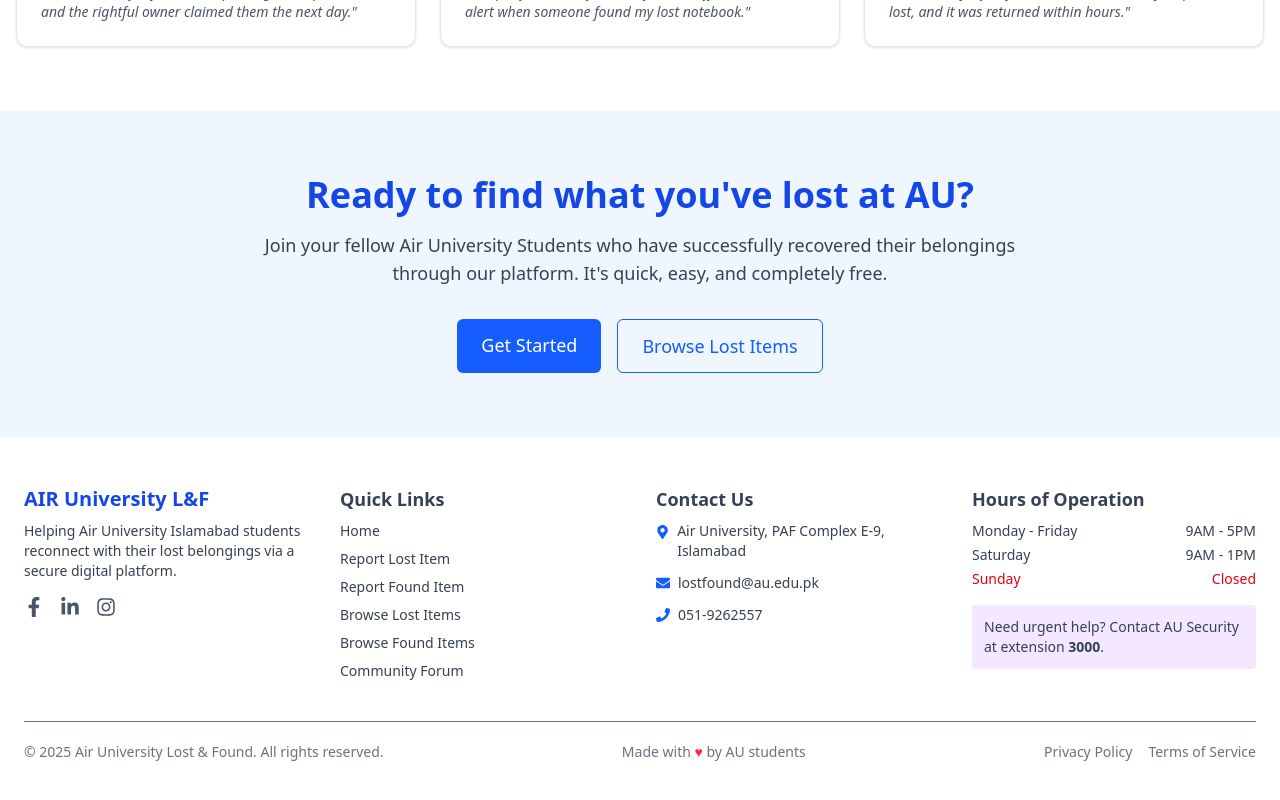
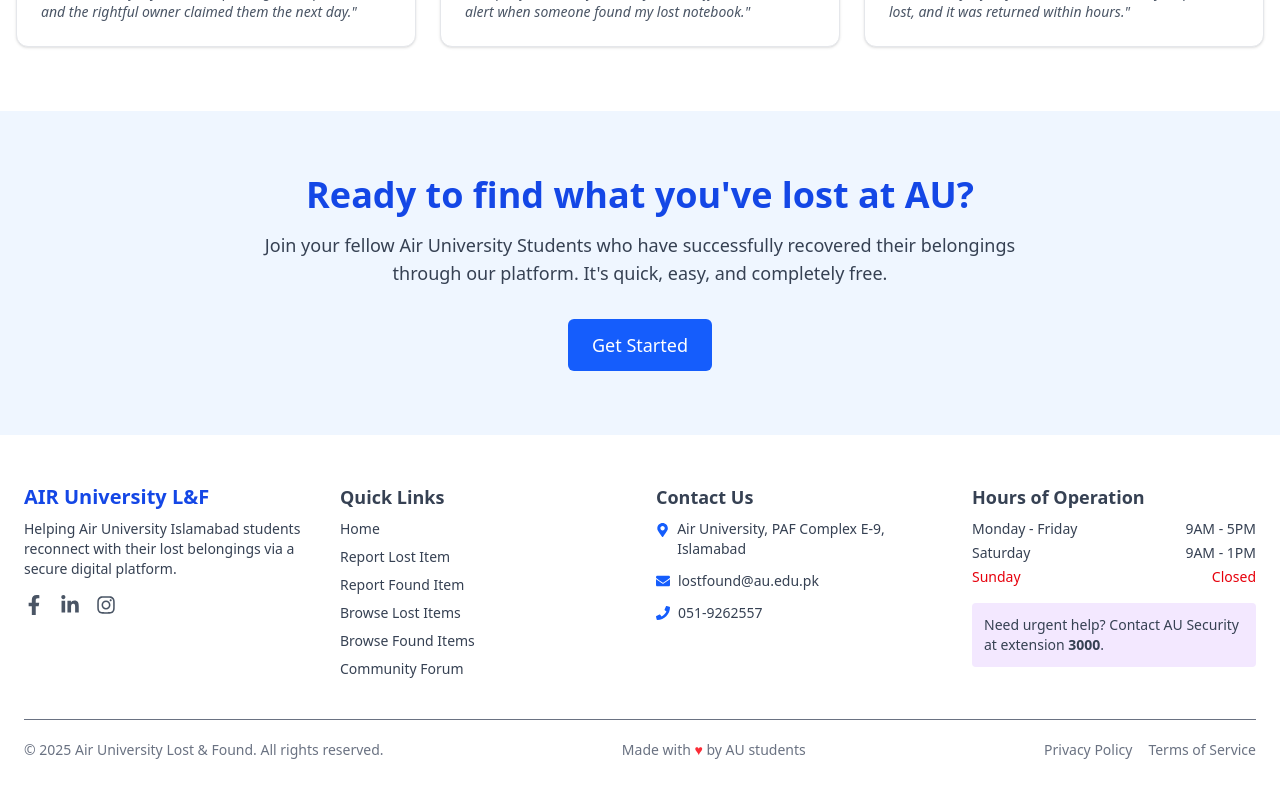
Before and after one commit to qasimnauman/lafp, a React (Vite) app in the folder frontend/: page / in a window 1280 px wide. Shown: the part 2076-2876 px from the top of the page. Built offline with nearby package versions, Linux system fonts and the light colour scheme.

Commit message:
fix: Comment out unused Browse Lost Items link in CTA section

```diff
--- a/frontend/src/components/homepage/CTAsection.jsx
+++ b/frontend/src/components/homepage/CTAsection.jsx
@@ -20,12 +20,12 @@
           >
             Get Started
           </Link>
-          <Link
-            to="/items/Lost"
+          {/* <Link
+            to=""
             className="border border-blue-600 text-blue-600 px-6 py-3 rounded-md text-lg font-medium hover:bg-blue-100 transition"
           >
             Browse Lost Items
-          </Link>
+          </Link> */}
         </div>
       </div>
     </div>
```
